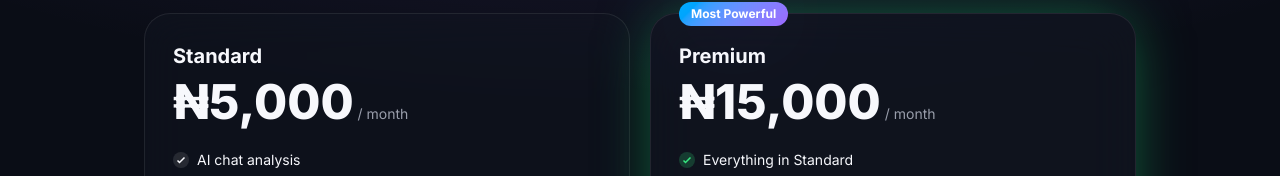
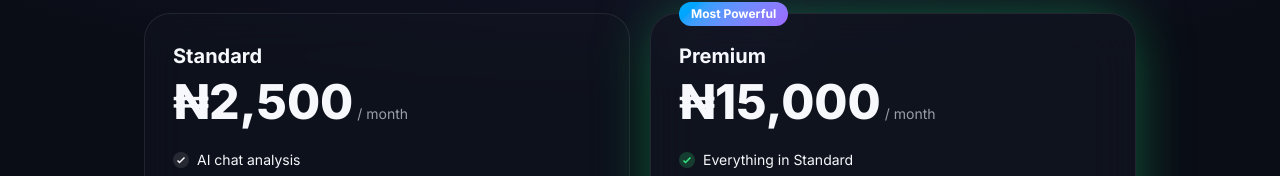
Before and after one commit to Jimztech/edge-bet, a Next.js app: page /plans in a window 1280 px wide. Shown: the part 227-403 px from the top of the page. Built offline with nearby package versions, Linux system fonts and the light colour scheme.

Commit message:
still adjusting pricing

```diff
--- a/app/plans/page.tsx
+++ b/app/plans/page.tsx
@@ -29,7 +29,7 @@ export default function PlansPage() {
         <div className="mt-10 grid md:grid-cols-2 gap-5">
           <PlanBox
             name="Standard"
-            price="₦5,000"
+            price="₦2,500"
             features={[
               "AI chat analysis",
               "Manual bet slip paste",
```
